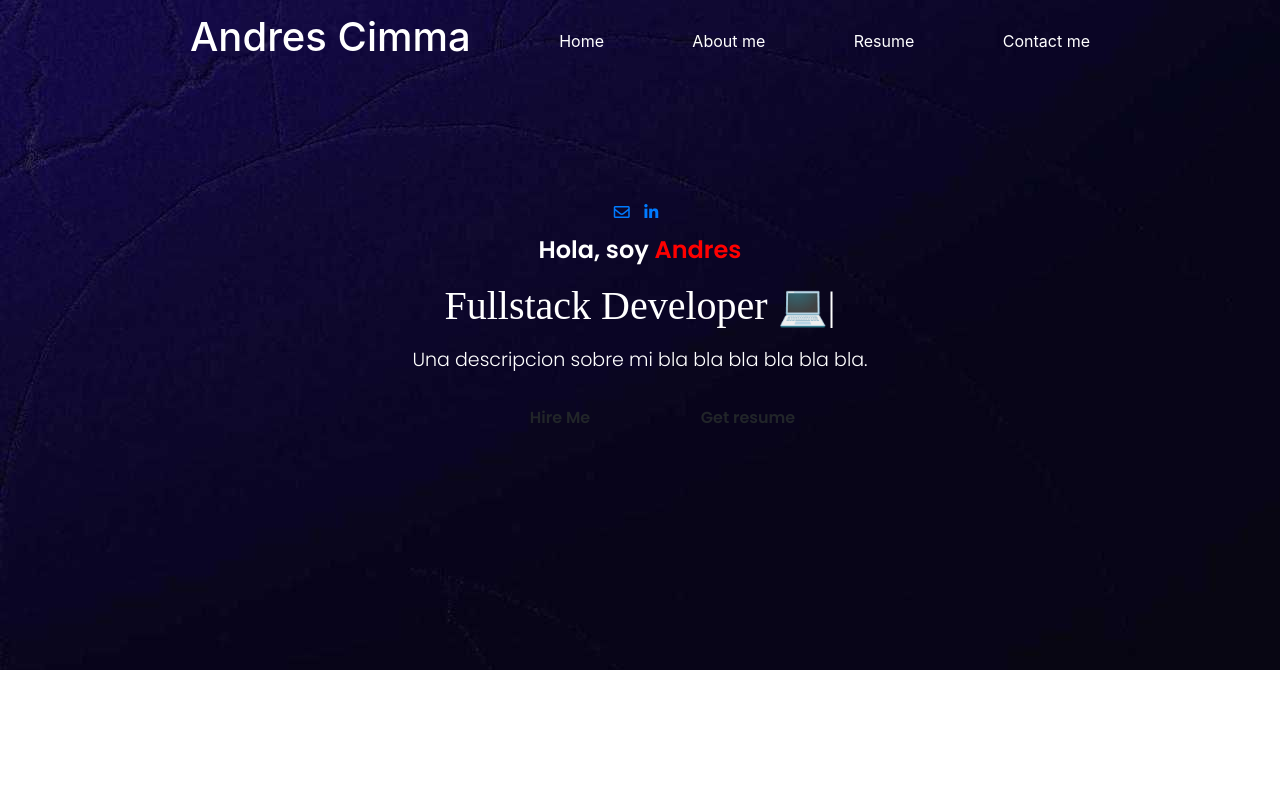
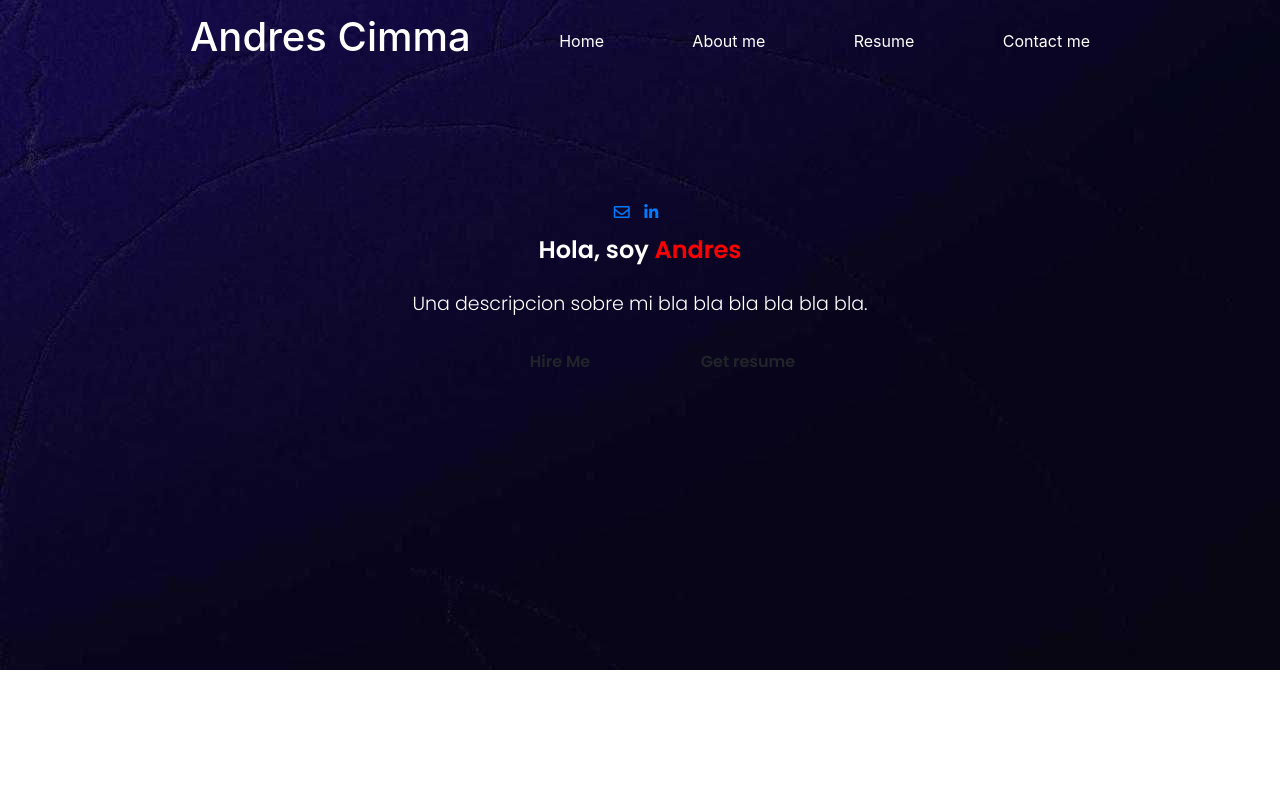
Before and after one commit to andrescimma1/portfolio, a Next.js app: page / in a window 1280 px wide. Shown: the top 800 px of the page. Built offline with nearby package versions, Linux system fonts and the light colour scheme; a web font is replaced by a local one.

Commit message:
antivercel

```diff
--- a/components/Profile/Profile.jsx
+++ b/components/Profile/Profile.jsx
@@ -1,4 +1,3 @@
-import Typical from "react-typical";
 import styles from "./Profile.module.css";
 
 const Profile = () => {
@@ -44,16 +43,7 @@ const Profile = () => {
                 {" "}
                 <h1>
                   {" "}
-                  <Typical
-                    loop={Infinity}
-                    steps={[
-                      "Frontend Developer 💻",
-                      2000,
-                      "Fullstack Developer 💻",
-                      2000,
-                    ]}
-                    wrapper="p"
-                  />
+
                 </h1>
                 <span className={styles.profileRoleTagline}>
                   Una descripcion sobre mi bla bla bla bla bla bla.
--- a/package.json
+++ b/package.json
@@ -14,7 +14,6 @@
     "eslint-config-next": "13.4.9",
     "next": "13.4.9",
     "react": "18.2.0",
-    "react-dom": "18.2.0",
-    "react-typical": "^0.1.3"
+    "react-dom": "18.2.0"
   }
 }
```
